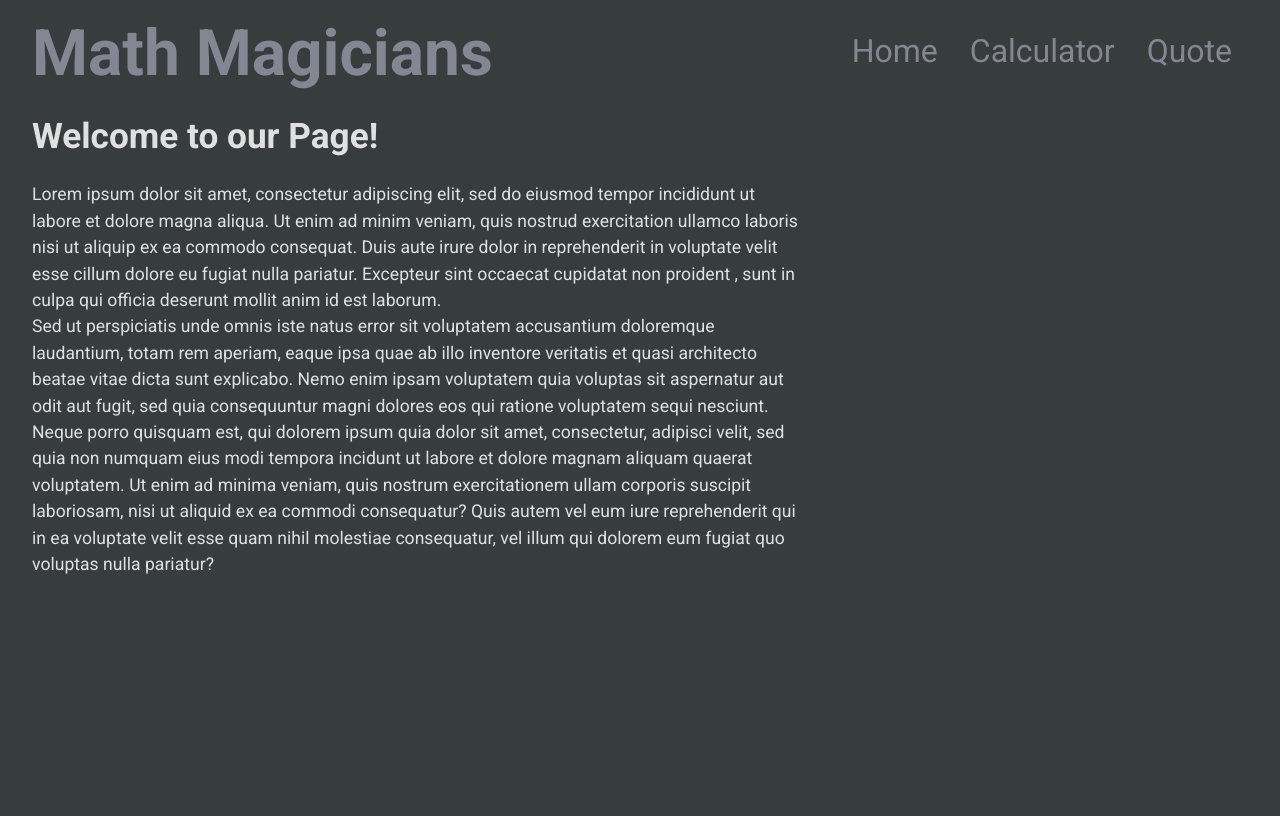
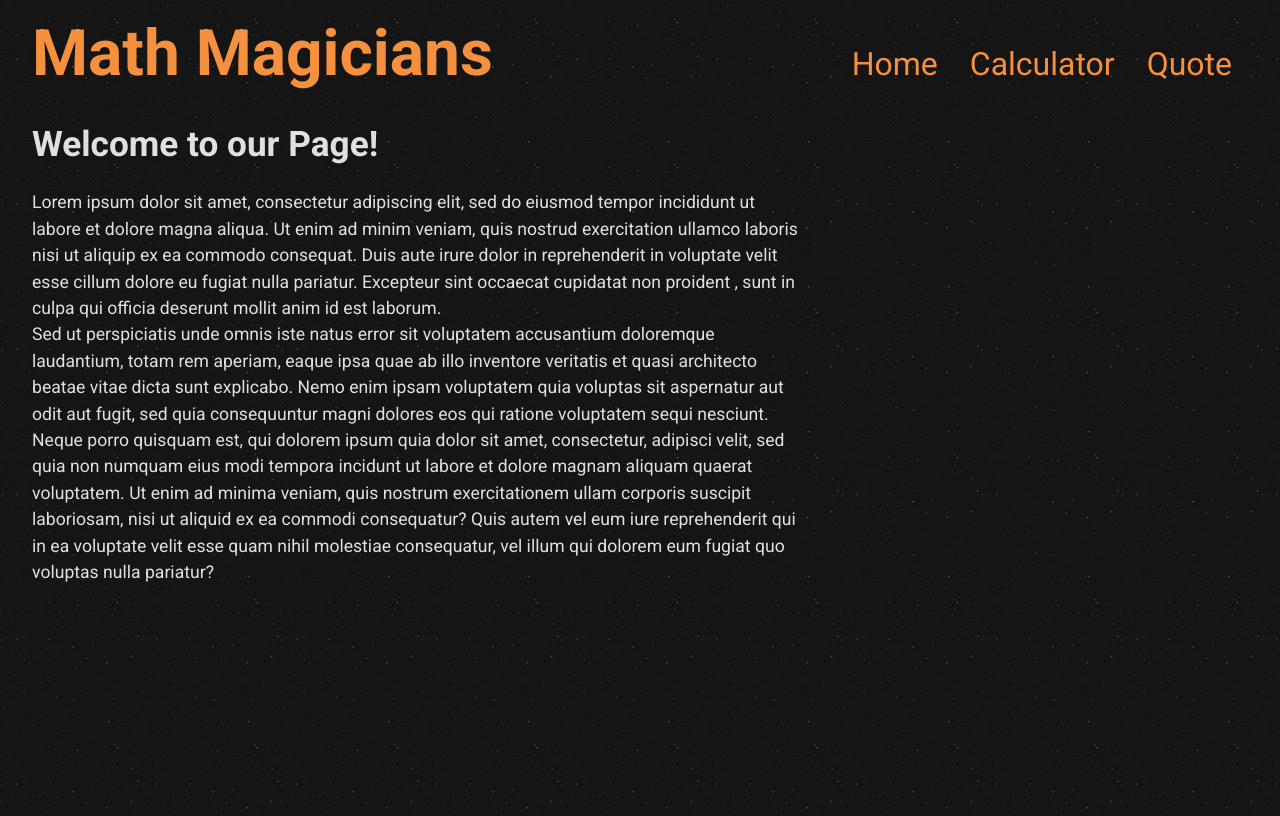
Before and after one commit to ixboy/Math_Magicians, a React (Create React App) app: page / in a window 1280 px wide. Built offline with nearby package versions, Linux system fonts and the light colour scheme.

Commit message:
style all components

```diff
--- a/src/App.css
+++ b/src/App.css
@@ -18,7 +18,9 @@
 }
 
 body {
-  background-color: #373d3d;
+  background-image:url('./background.png');
+  background-color: #141616;
+  background-repeat:repeat;
   overflow: hidden;
   min-height: 100vh;
 }
@@ -26,6 +28,7 @@ body {
 .headerC {
   display: flex;
   justify-content: space-between;
+  align-items: baseline;
   margin: 1rem 2rem;
   font-size: 2rem;
 }
@@ -41,11 +44,11 @@ body {
 }
 
 .headerC * {
-  color: var(--primary);
+  color: var(--secondary);
 }
 
 .headerC a:hover {
-  color: var(--secondary);
+  color: var(--primary);
   text-decoration: underline;
 }
 
```
